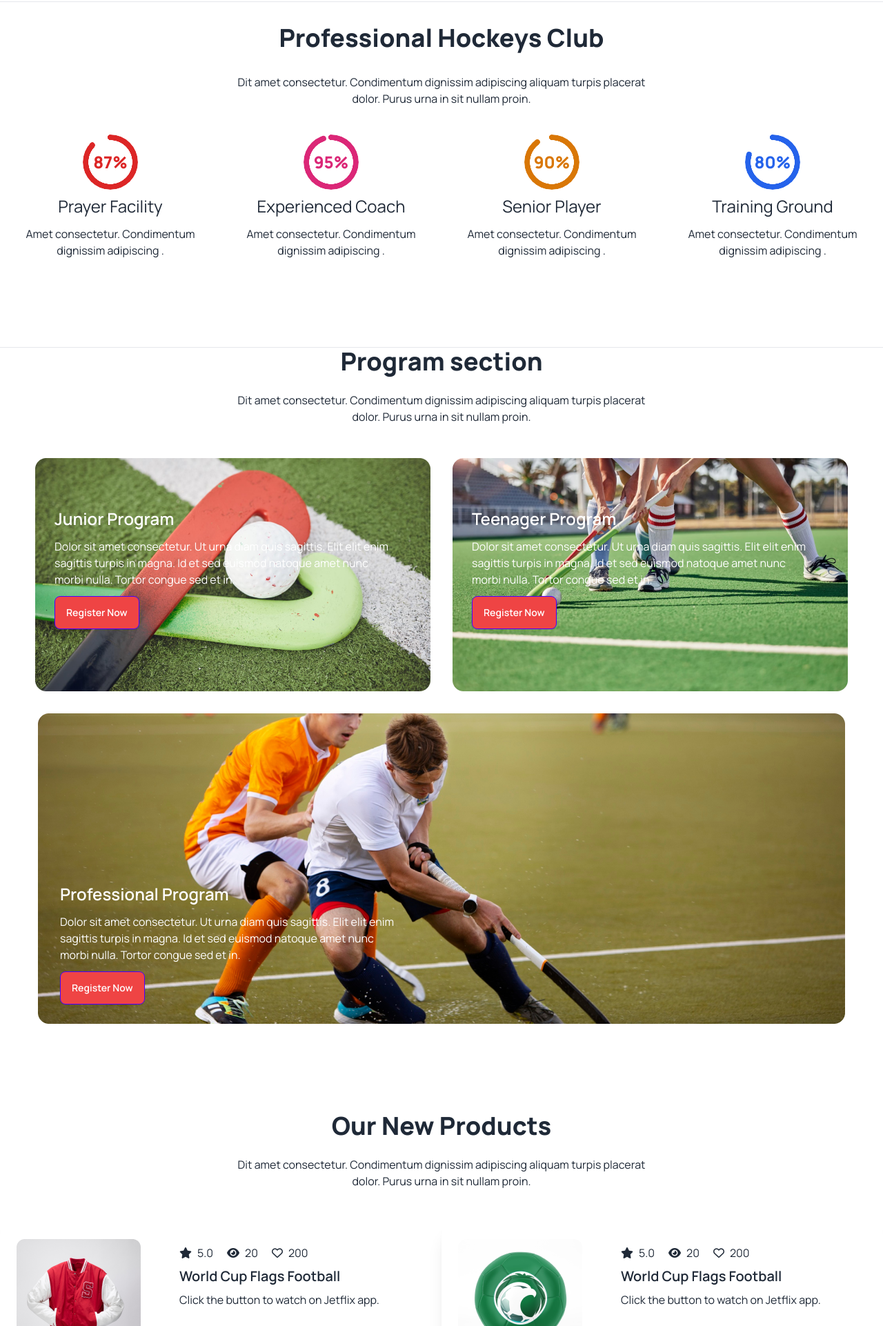
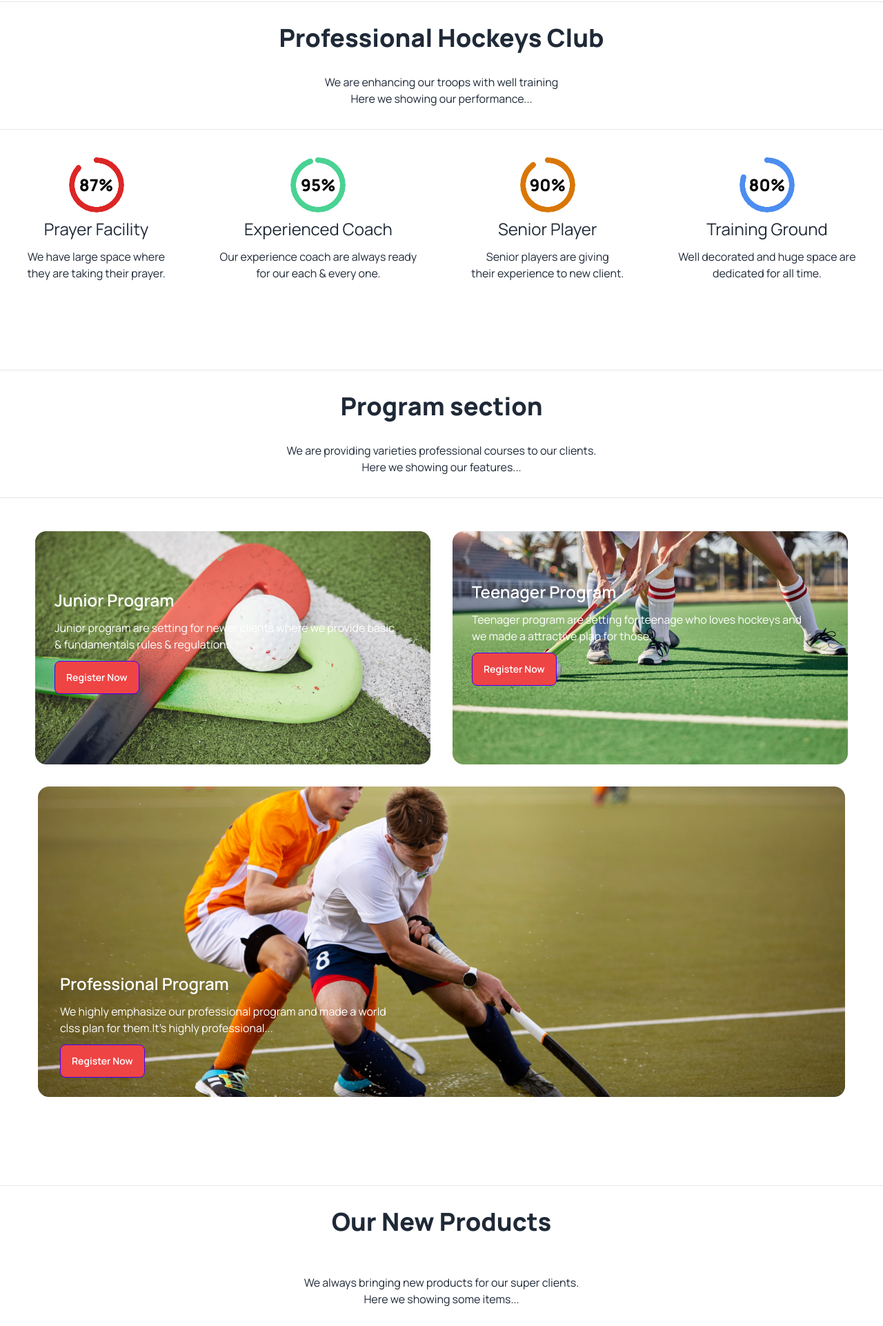
Before and after one commit to sayedxyz/Assignment-3, a plain HTML site: page index.html in a window 1280 px wide. Shown: the part 878-2800 px from the top of the page at 69% size. Drawn offline with nearby package versions, Linux system fonts and the light colour scheme.

Commit message:
production done with modification

```diff
--- a/index.html
+++ b/index.html
@@ -57,7 +57,7 @@
         <div class="carousel relative">
             <div id="slide1" class="carousel-item relative w-full">
               <img src="./Images/1.png" class="w-full" />
-              <div class="absolute flex justify-between transform -translate-y-1/2 left-5 right-5 top-1/2">
+              <div class="absolute flex justify-between transform -translate-y-1/2 left-10 right-10 top-1/2">
                 <a href="#slide4" class="btn btn-circle">❮</a>
                 <a href="#slide2" class="btn btn-circle">❯</a>
               </div>
@@ -71,7 +71,7 @@
             </div>
             <div class="absolute bg-black text-white p-5 rounded-lg bottom-6 right-6">
                 <h2 class="text-xl">Meet all the heroes from the field</h2>
-                <p class="lg:w-[502px] text-slate-400 mt-3">Dit amet consectetur. Condimentum dignissim adipiscing aliquam turpis placerat dolor. Purus urna in sit nullam proin. </p>
+                <p class="lg:w-[502px] text-slate-400 mt-3">We achieve lots of trophy through our trained hockey players and shows our achievement here.We are felling proud...</p>
             </div>
           </div>
     </div>
@@ -85,12 +85,10 @@
 
             <hr>
 
-
             <h1 class="text-4xl text-center font-extrabold py-8">Professional Hockeys Club</h1>
-            <p class="text-center text-base">Dit amet consectetur. Condimentum dignissim adipiscing aliquam turpis placerat <br>dolor. Purus urna in sit nullam proin.</p>
-
-
-        </div>
+            <p class="text-center text-base pb-8">We are enhancing our troops with well training <br> Here we showing our performance...</p>
+            <hr>
+          <div>
     </div>
 
 
@@ -99,43 +97,45 @@
         <div class="flex justify-around">
 
             <div class="text-center">
-                <div class="radial-progress text-red-600 font-extrabold text-2xl" style="--value:87;" role="progressbar">87%</div>
+                <div class="radial-progress text-red-600 font-extrabold text-2xl" style="--value:87;" role="progressbar"><span class="text-black">87%</span></div>
             <h3 class="text-2xl mt-2 mb-3">Prayer Facility</h3>
-            <p>Amet consectetur. Condimentum <br />dignissim adipiscing .</p>
+            <p>We have large space where <br> they are taking their prayer.</p>
           </div>
           <div class="text-center">
-            <div class="radial-progress text-pink-600 font-extrabold text-2xl" style="--value:95;" role="progressbar">95%</div>
+            <div class="radial-progress text-[#49D293] font-extrabold text-2xl" style="--value:95;" role="progressbar"><span class="text-black">95%</span></div>
             <h3 class="text-2xl mt-2 mb-3">Experienced Coach</h3>
             <p>
-              Amet consectetur. Condimentum<br />
-              dignissim adipiscing .
+              Our experience coach are always ready<br>for our each & every one.
             </p>
           </div>
           <div class="text-center">
-            <div class="radial-progress text-amber-600 font-extrabold text-2xl" style="--value:90;" role="progressbar">90%</div>
+            <div class="radial-progress text-amber-600 font-extrabold text-2xl" style="--value:90;" role="progressbar"><span class="text-black">90%</span></div>
             <h3 class="text-2xl mt-2 mb-3">Senior Player</h3>
             <p>
-              Amet consectetur. Condimentum<br />
-              dignissim adipiscing .
+             Senior players are giving<br />
+             their experience to new client.
             </p>
           </div>
           <div class="text-center">
-            <div class="radial-progress text-blue-600 font-extrabold text-2xl" style="--value:80;" role="progressbar">80%</div>
+            <div class="radial-progress text-[#4C8DF1] font-extrabold text-2xl" style="--value:80;" role="progressbar"><span class="text-black">80%</span></div>
             <h3 class="text-2xl mt-2 mb-3">Training Ground</h3>
             <p>
-              Amet consectetur. Condimentum<br />
-              dignissim adipiscing .
+             Well decorated and huge space are <br>dedicated
+              for all time.
             </p>
           </div>
         </div>
       </section>
-
+            <!-- program -->
     <div class="container mx-auto mt-32">
         <div>
             <hr>
-            <h1 class="text-4xl text-center font-extrabold">Program section</h1>
-            <p class="text-center mt-6 text-base">Dit amet consectetur. Condimentum dignissim adipiscing aliquam turpis placerat <br>dolor. Purus urna in sit nullam proin.</p>
-        </div>
+
+            <h1 class="text-4xl text-center font-extrabold py-8">Program section</h1>
+            <p class="text-center text-base pb-8">We are providing varieties professional courses to our clients. <br> Here we showing our features...</p>
+            <hr>
+
+    </div>
     </div>
 
      </section>
@@ -144,10 +144,9 @@
         <div class="flex gap-8 justify-center">
             <div class="relative">
                 <img class="" src="./Images/2.png" alt="" srcset="">
-                <div class="space-y-3 py-8 absolute top-16 left-7 pt-2 text-white">
+                <div class="space-y-3 py-8 absolute top-16 left-7 pt-5 text-white">
                     <h1 class="text-2xl font-semibold text-white">Junior Program</h1>
-                    <p class="w-[495px]">Dolor sit amet consectetur. Ut urna diam quis sagittis. Elit elit
-                        enim sagittis turpis in magna. Id et sed euismod natoque amet nunc morbi nulla. Tortor congue sed et in.</p>
+                    <p class="w-[495px]">Junior program are setting for newer clients where we provide basic & fundamentals rules & regulations.</p>
                         <button class="btn btn-primary bg-red-500 text-white">Register Now</button>
 
                 </div>
@@ -156,8 +155,7 @@
                 <img src="./Images/3.png" alt="" srcset="">
                 <div class="space-y-3 absolute top-16 left-7 pt-2 text-white">
                     <h1 class="text-2xl font-semibold text-white">Teenager Program</h1>
-                    <p class="w-[495px]">Dolor sit amet consectetur. Ut urna diam quis sagittis. Elit elit
-                        enim sagittis turpis in magna. Id et sed euismod natoque amet nunc morbi nulla. Tortor congue sed et in.</p>
+                    <p class="w-[495px]">Teenager program are setting for teenage who loves hockeys and we made a attractive plan for those. </p>
                         <button class="btn btn-primary bg-red-500 text-white">Register Now</button>
 
                 </div>
@@ -170,8 +168,7 @@
                 <img src="./Images/4.png" alt="" srcset="">
                 <div class="space-y-3 absolute bottom-7 left-8 pt-2 text-white">
                     <h1 class="text-2xl font-semibold text-white">Professional Program</h1>
-                    <p class="w-[495px]">Dolor sit amet consectetur. Ut urna diam quis sagittis. Elit elit
-                        enim sagittis turpis in magna. Id et sed euismod natoque amet nunc morbi nulla. Tortor congue sed et in.</p>
+                    <p class="w-[495px]">We highly emphasize our professional program and made a world clss plan for them.It's highly professional... </p>
                         <button class="btn btn-primary bg-red-500 text-white">Register Now</button>
 
                 </div>
@@ -182,14 +179,14 @@
      <section>
         <div class="container mx-auto mt-32">
           <div>
-            <!-- <hr class="decoration-dashed"> -->
-            <h1 class="text-4xl text-center font-extrabold">
+            <hr>
+            <h1 class="text-4xl text-center font-extrabold py-8">
               Our New Products
             </h1>
-            <p class="text-center mt-6 text-base">
-              Dit amet consectetur. Condimentum dignissim adipiscing aliquam
-              turpis placerat <br />dolor. Purus urna in sit nullam proin.
+            <p class="text-center mt-6 text-base pb-8">
+              We always bringing new products for our super clients. <br> Here we showing some items...
             </p>
+            <hr>
           </div>
         </div>
       </section>
@@ -360,22 +357,23 @@
          <!-- client -->
       <section>
         <div class="container mx-auto mt-32">
-          <div>
-            <!-- <hr class="decoration-dashed"> -->
-            <h1 class="text-4xl text-center font-extrabold">
+
+           <div>
+            <hr>
+            <h1 class="text-4xl text-center font-extrabold py-8">
               Client Questions
             </h1>
-            <p class="text-center mt-6 text-base">
-              Dit amet consectetur. Condimentum dignissim adipiscing aliquam
-              turpis placerat <br />dolor. Purus urna in sit nullam proin.
+            <p class="text-center mt-6 text-base pb-8">
+            Clients are the first priority to us that's why we give answer always. <br> Here we give some important reply...
             </p>
+              <hr>
+           </div>
           </div>
-        </div>
       </section>
 
                  <!-- accordian -->
 
-      <section class="container mx-auto">
+      <section class="container mx-auto mt-20">
         <div class="">
           <div class="card card-side bg-base-100 shadow-xl">
             <figure class="p-6">
@@ -389,8 +387,7 @@
                 </div>
                 <div class="collapse-content">
                   <p class="lg:w-[518px]">
-                    Dolor sit amet consectetur. Ut urna diam quis sagittis. Elit
-                    elit enim sagittis turpis in magna.
+                    Always practicing with world class equipment & updating our tools.
                   </p>
                 </div>
               </div>
@@ -401,8 +398,7 @@
                 </div>
                 <div class="collapse-content">
                   <p class="lg:w-[518px]">
-                    Dolor sit amet consectetur. Ut urna diam quis sagittis. Elit
-                    elit enim sagittis turpis in magna.
+                   There are many types of schedule for bigener to advance level.
                   </p>
                 </div>
               </div>
@@ -413,8 +409,7 @@
                 </div>
                 <div class="collapse-content">
                   <p class="lg:w-[518px]">
-                    Dolor sit amet consectetur. Ut urna diam quis sagittis. Elit
-                    elit enim sagittis turpis in magna.
+                   If needed any private interruption we will provide to our clients.
                   </p>
                 </div>
               </div>
@@ -426,8 +421,7 @@
                 </div>
                 <div class="collapse-content">
                   <p class="lg:w-[518px]">
-                    Dolor sit amet consectetur. Ut urna diam quis sagittis. Elit
-                    elit enim sagittis turpis in magna.
+                    For mental refreshing we arrange our tour & making separate grooming session.
                   </p>
                 </div>
               </div>
@@ -439,8 +433,7 @@
                 </div>
                 <div class="collapse-content">
                   <p class="lg:w-[518px]">
-                    Dolor sit amet consectetur. Ut urna diam quis sagittis. Elit
-                    elit enim sagittis turpis in magna.
+                   If you are interested please visit our famous website & pick your favorite one.
                   </p>
                 </div>
               </div>
@@ -452,8 +445,7 @@
                 </div>
                 <div class="collapse-content">
                   <p class="lg:w-[518px]">
-                    Dolor sit amet consectetur. Ut urna diam quis sagittis. Elit
-                    elit enim sagittis turpis in magna.
+                   We are giving modifying price for our clients & discount also.
                   </p>
                 </div>
               </div>
@@ -461,6 +453,22 @@
           </div>
         </div>
       </section>
+
+      <!-- get in touch -->
+
+      <div class="container mx-auto mt-32">
+
+        <div>
+         <hr>
+         <h1 class="text-4xl text-center font-extrabold py-8">
+          Get In Touch
+         </h1>
+         <p class="text-center mt-6 text-base pb-8">
+          You are always first priority to us that's why we want your touch. <br> Don't get late,Please send your thoughts...
+         </p>
+           <hr>
+        </div>
+       </div>
 
                 <!-- input section -->
 
@@ -476,7 +484,7 @@
                    </div>
                     <div class="card-body">
                       <h2 class="card-title text-base">Phone Number</h2>
-                      <p class="font-bold text-xl">(+62) 123-321-543</p>
+                      <p class="font-bold text-xl">(+088) 02-878-987</p>
 
                     </div>
                   </div>
@@ -510,19 +518,19 @@
                 <div class="grid lg:grid-cols-2">
                     <div>
                         <h2 class="pb-2 font-bold">Your Name</h2>
-                        <input type="text" placeholder="Enter Your Full Name" class="input input-bordered input-accent w-full max-w-xs bg-[#4c4c6493]" />
+                        <input type="text" placeholder="Enter Your Full Name" class="input winput-bordered input-accent w-full max-w-xs" />
                     </div>
                     <div>
                         <h2 class="pb-2 font-bold">Your Email</h2>
-                        <input type="text" placeholder="Enter Your Email" class="input input-bordered input-accent w-full max-w-xs bg-[#58587969]" />
+                        <input type="text" placeholder="Enter Your Email" class="input input-bordered input-accent w-full max-w-xs" />
                     </div>
                     <div>
                         <h2 class="pb-2 mt-2 font-bold">Subject</h2>
-                        <input type="text" placeholder="Enter Your Subject" class="input input-bordered input-accent w-full max-w-xs bg-[#2b2b382f]" />
+                        <input type="text" placeholder="Enter Your Subject" class="input input-bordered input-accent w-full max-w-xs" />
                     </div>
                     <div>
                         <h2 class="pb-2 mt-2 font-bold">Phone Number</h2>
-                        <input type="text" placeholder="Enter Your Phone Number" class="input input-bordered input-accent w-full max-w-xs bg-[#13131808]" />
+                        <input type="text" placeholder="Enter Your Phone Number" class="input input-bordered input-accent w-full max-w-xs" />
                     </div>
                 </div>
                 <div>
@@ -577,9 +585,9 @@
         <div>
             <div class="space-y-3">
                 <h1 class="text-3xl">Get In Touch</h1>
-                <p class="w-[346px]">Dit amet consectetur. Condimentum  adipiscing aliquam turpis placerat dolor. Purus urna in sit nullam proin. </p>
+                <p class="w-[346px]">Our team are ready for you so don't get late anymore. <br>Support Hockey's, Support you.</p>
                 <p>hockeys@support.com</p>
-                <p>(+62) 123-321-543</p>
+                <p>(+088) 02-878-987</p>
             </div>
         </div>
         <nav>
```
